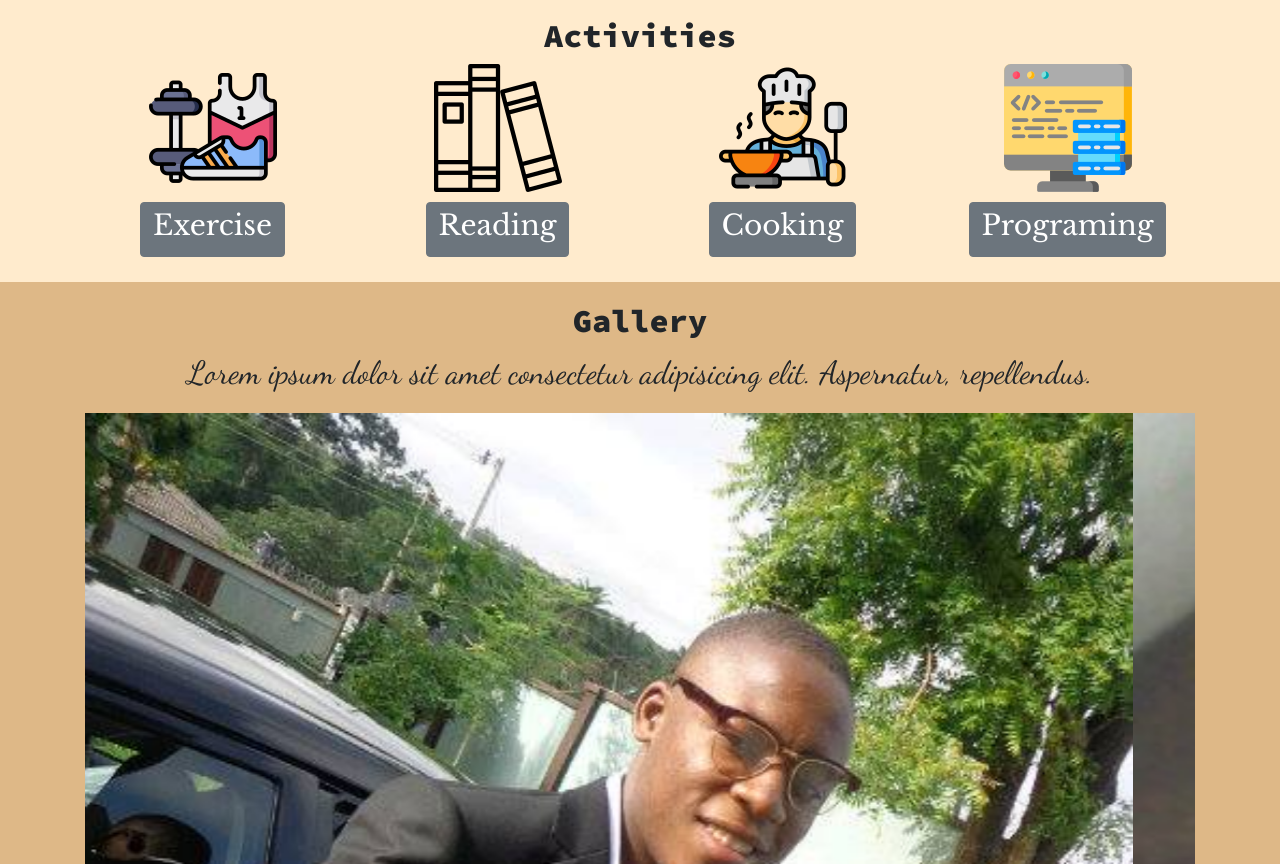
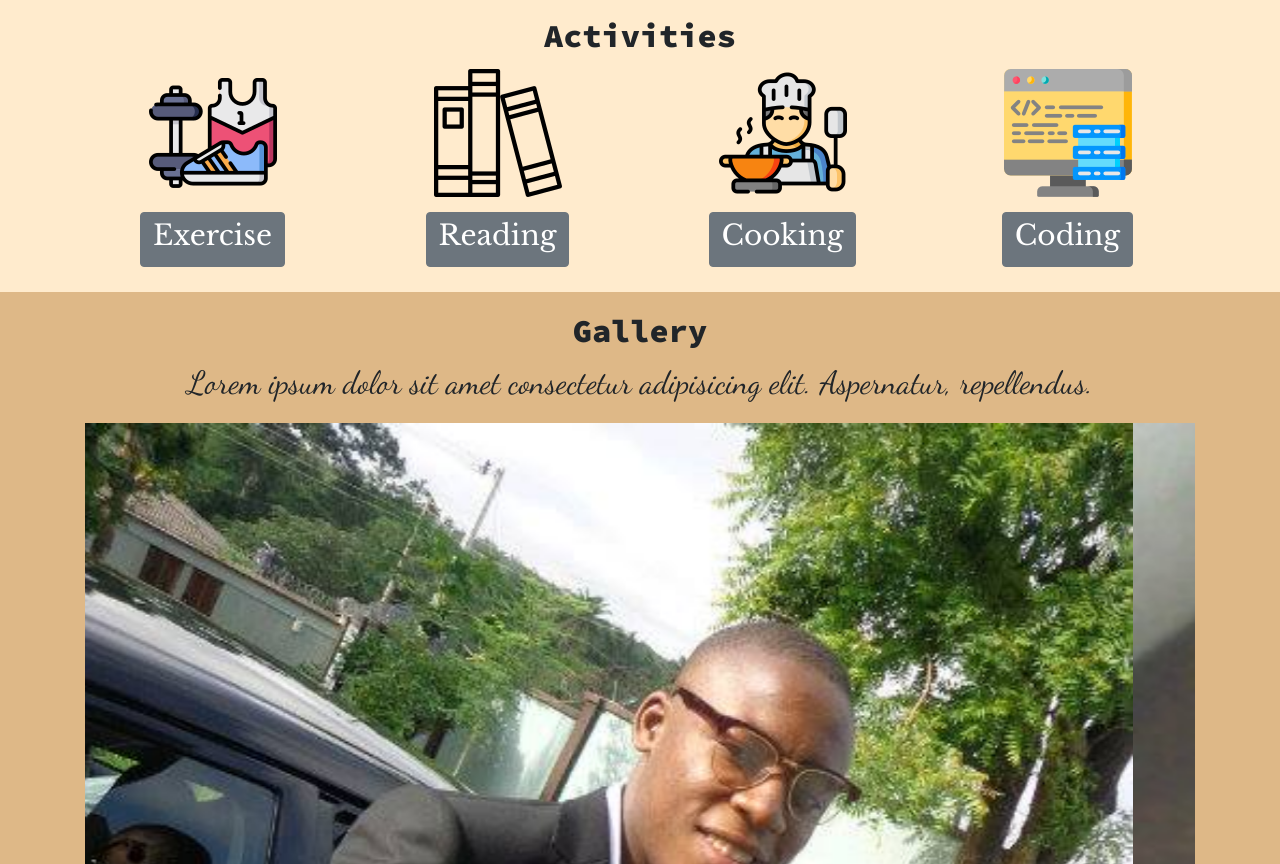
Before and after one commit to Generallyt/bootstrap-PS, a plain HTML site: page index.html in a window 1280 px wide. Shown: the part 1085-1949 px from the top of the page. Drawn offline with nearby package versions, Linux system fonts and the light colour scheme.

Commit message:
Add files via upload

```diff
--- a/index.html
+++ b/index.html
@@ -75,24 +75,24 @@
             </center>
             <div class="row">
                 <div class="col">
-                    <img src="images/exercise-img.png" alt="exercise-img">
+                    <img class="act-img" src="images/exercise-img.png" alt="exercise-img">
                     <button type="button" class="btn btn-secondary" data-container="body" data-toggle="popover" data-placement="top"
                     data-content="Vivamus sagittis lacus vel augue laoreet rutrum faucibus."> <h3> Exercise </h3> </button>
                 </div>
                 <div class="col">
-                    <img src="images/reading-img.png" alt="reading-img">
+                    <img class="act-img" src="images/reading-img.png" alt="reading-img">
                     <button type="button" class="btn btn-secondary" data-container="body" data-toggle="popover" data-placement="top"
                     data-content="Vivamus sagittis lacus vel augue laoreet rutrum faucibus."> <h3>Reading</h3> </button>
                 </div>
                 <div class="col">
-                    <img src="images/cooking-img.png" alt="cooking-img">
+                    <img class="act-img" src="images/cooking-img.png" alt="cooking-img">
                     <button type="button" class="btn btn-secondary" data-container="body" data-toggle="popover" data-placement="top"
                     data-content="Vivamus sagittis lacus vel augue laoreet rutrum faucibus."><h3>Cooking</h3>  </button>
                 </div>
                 <div class="col">
-                    <img src="images/web dev-img.png" alt="web dev-img">
+                    <img class="act-img" src="images/web dev-img.png" alt="web dev-img">
                     <button type="button" class="btn btn-secondary" data-container="body" data-toggle="popover" data-placement="top"
-                    data-content="Vivamus sagittis lacus vel augue laoreet rutrum faucibus."> <h3>Programing</h3> </button>
+                    data-content="Vivamus sagittis lacus vel augue laoreet rutrum faucibus."> <h3>Coding</h3> </button>
                 </div>
             </div>
         </div>
--- a/style.css
+++ b/style.css
@@ -43,3 +43,7 @@ p{
     margin-top: 10px;
     margin-bottom: 5px;
 }
+.act-img{
+    margin:5px;
+}
+}
```
